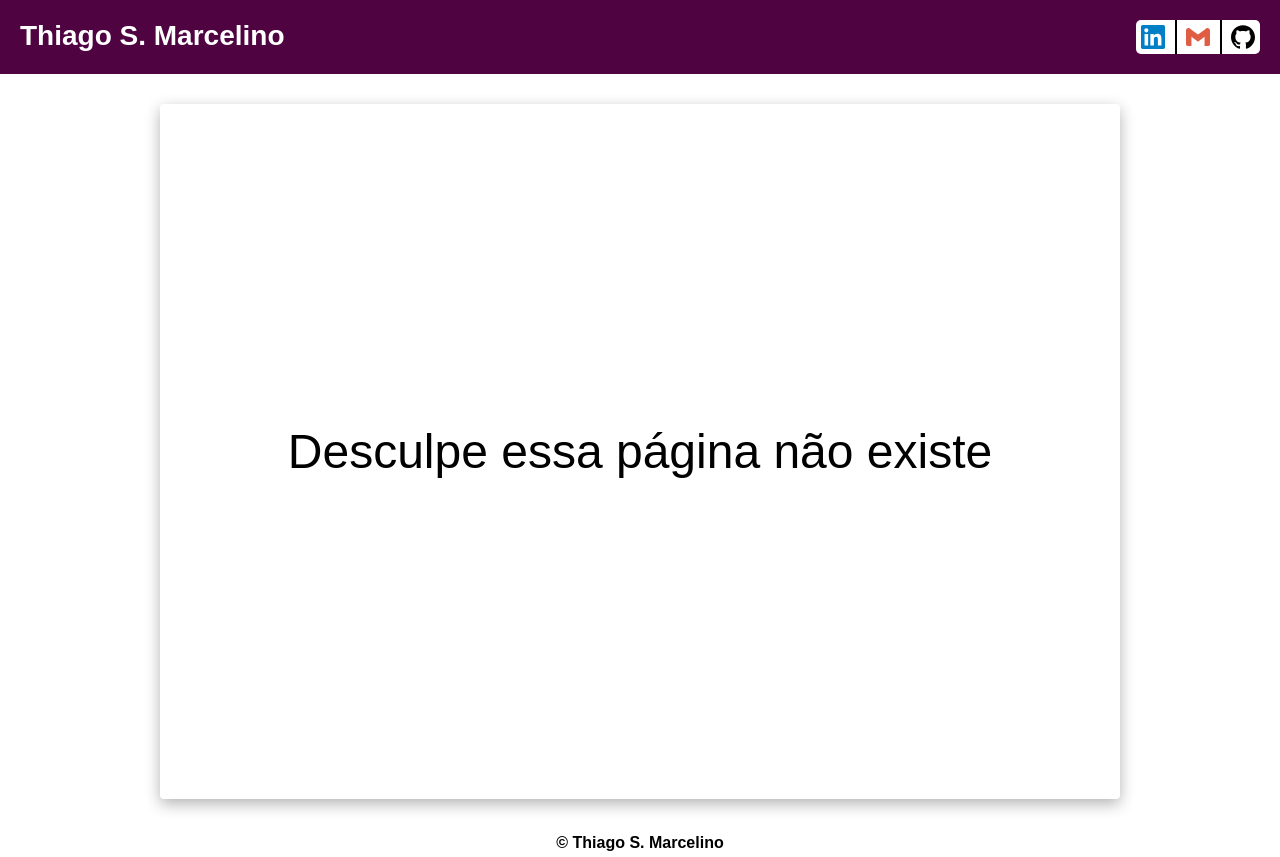
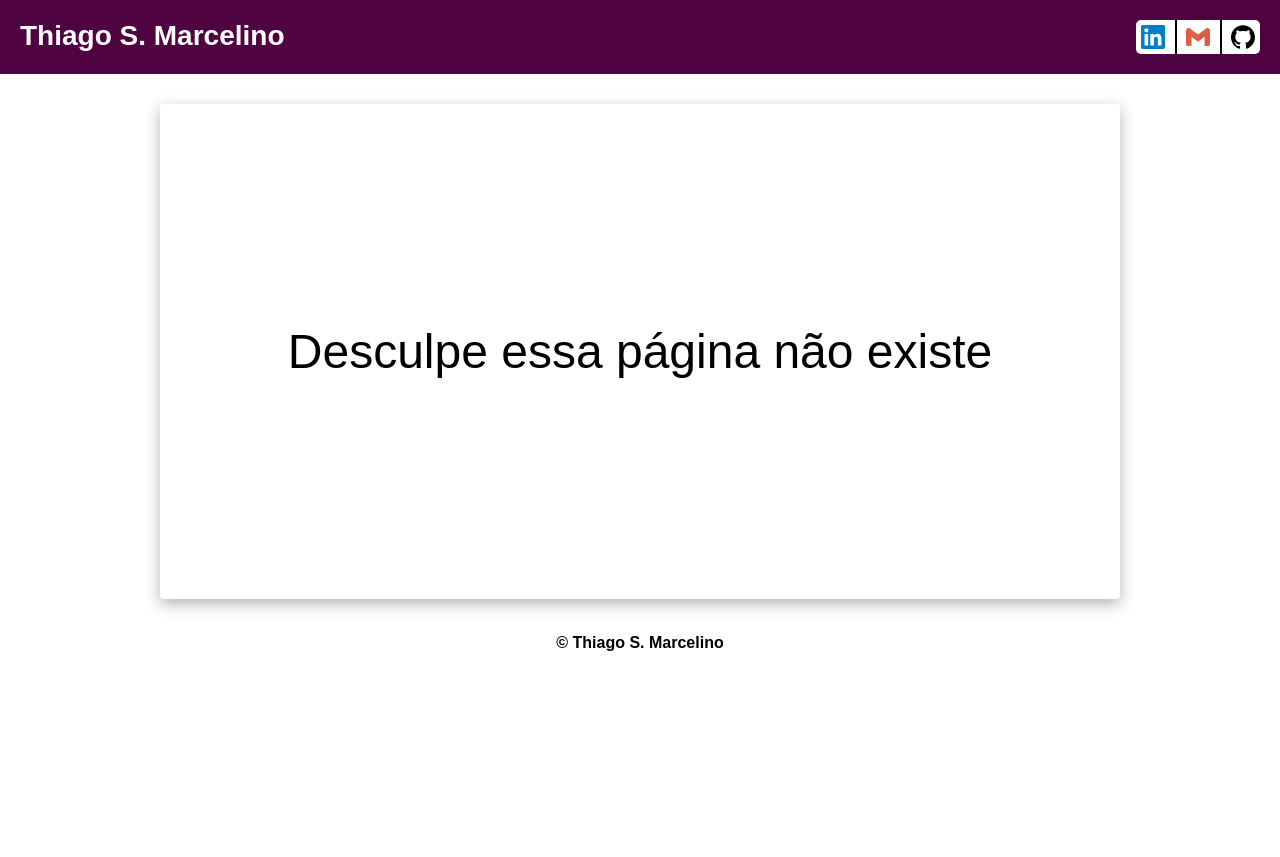
Before and after one commit to ThiagoDSMarcelino/PortfolioReact, a React (Create React App) app: page / in a window 1280 px wide. After the commit the page ends 800 px from the top, so only its background shows below. Built offline with nearby package versions, Linux system fonts and the light colour scheme.

Commit message:
Fix Page 404

```diff
--- a/src/pages/Page404/styled.js
+++ b/src/pages/Page404/styled.js
@@ -5,5 +5,5 @@ import { Container } from '../../styles/GlobalStyles';
 export const Container404 = styled(Container)`
     font-size: 3rem;
     text-align: center;
-    padding: 25% 0;
+    padding: calc(20% - (18px * 2)) 0;
 `
```
